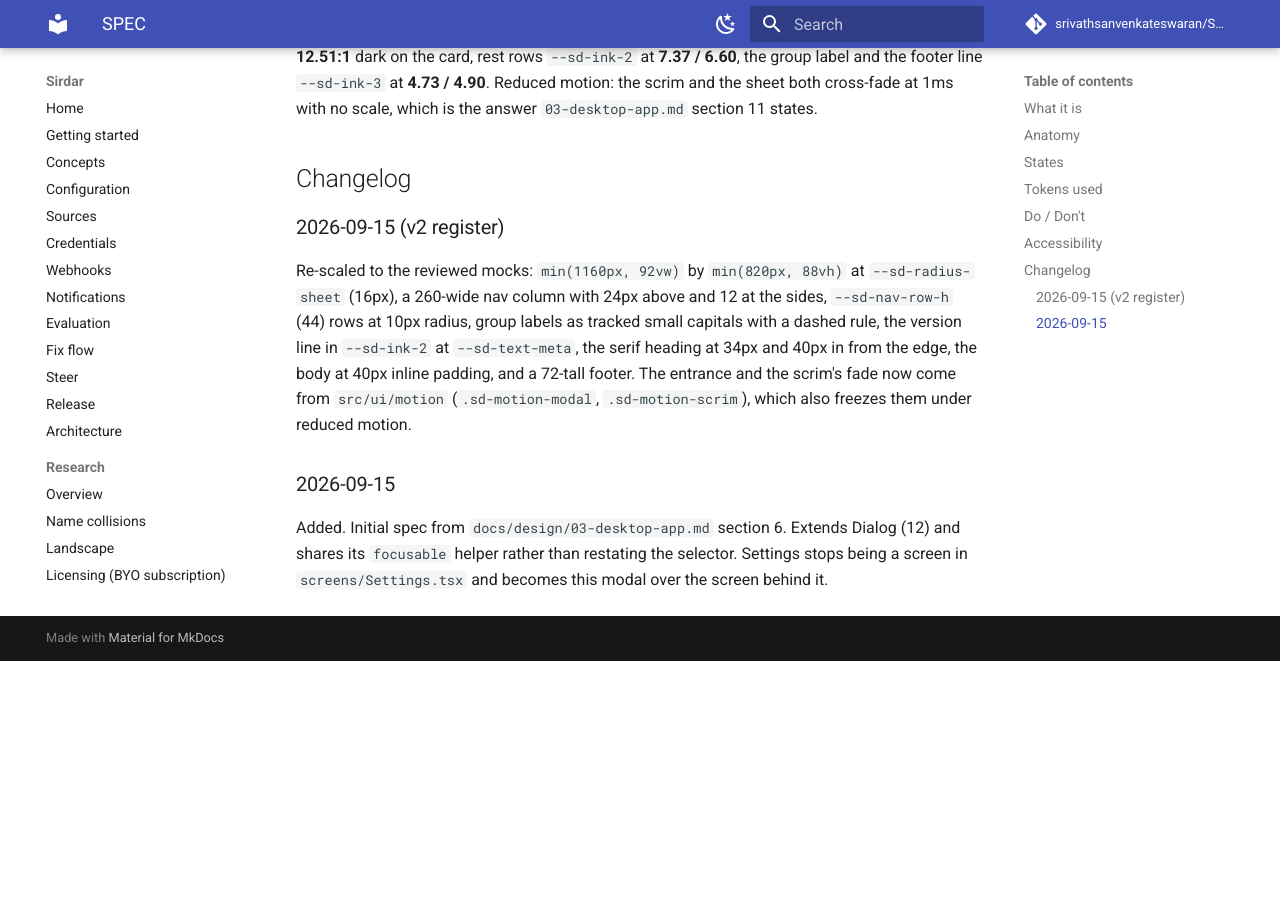
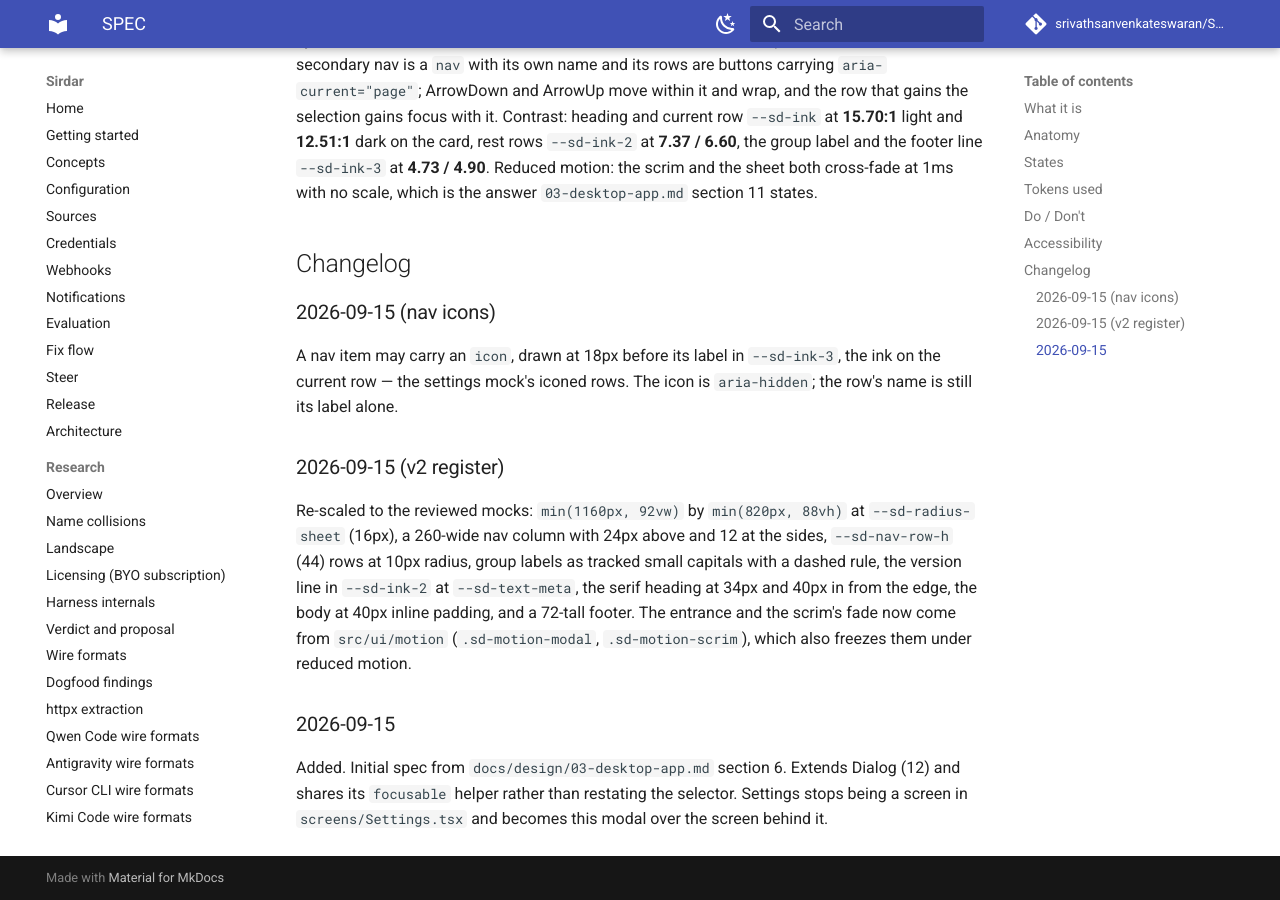
Before and after one commit to srivathsanvenkateswaran/Sirdar, an MkDocs documentation site: the page built from docs/design/library/modal-sheet/SPEC.md, in a window 1280 px wide and 900 px high, scrolled down 2778 px. Built offline with MkDocs 1.6.1 and Material for MkDocs 9.7.7, drawn with Linux system fonts in a browser that asks for light colours; comment, search, counter and statistics services are not loaded; before the commit the page ends 3439 px from its top, so only the background shows below that; some of the changed text lies outside the part shown.

Commit message:
modal sheet: a nav item may carry an icon
18px before the label, third ink at rest and the ink on the current row,
aria-hidden so the row keeps its label as its name. Spec synced.

```diff
--- a/docs/design/library/modal-sheet/SPEC.md
+++ b/docs/design/library/modal-sheet/SPEC.md
@@ -28,6 +28,9 @@
   - `p.sd-modal__nav-label` — a group heading, 11px `--sd-ink-3`,
     letter-spacing 0.06em.
   - `button.sd-modal__nav-row` — 28-tall pill at 32 pitch, inset 8 each side.
+    - `span.sd-modal__nav-icon` — an optional 18px inline stroke SVG before
+      the label, `--sd-ink-3` at rest and `--sd-ink` on the current row,
+      `aria-hidden`: the label carries the word.
   - `div.sd-modal__nav-foot` — the version and the last sync, 11px
     `--sd-ink-3`, **4.60:1** on the card.
 - `div.sd-modal__panel` — `--sd-sheet`, 32 padding.
@@ -96,6 +99,11 @@
 
 ## Changelog
 
+### 2026-09-15 (nav icons)
+A nav item may carry an `icon`, drawn at 18px before its label in
+`--sd-ink-3`, the ink on the current row — the settings mock's iconed rows.
+The icon is `aria-hidden`; the row's name is still its label alone.
+
 ### 2026-09-15 (v2 register)
 Re-scaled to the reviewed mocks: `min(1160px, 92vw)` by `min(820px, 88vh)`
 at `--sd-radius-sheet` (16px), a 260-wide nav column with 24px above and 12
```
Also changed, not shown: desktop/frontend/src/ui/modal-sheet/ModalSheet.css (+18 -0 lines), desktop/frontend/src/ui/modal-sheet/SPEC.md (+8 -0 lines), 2 other files.
